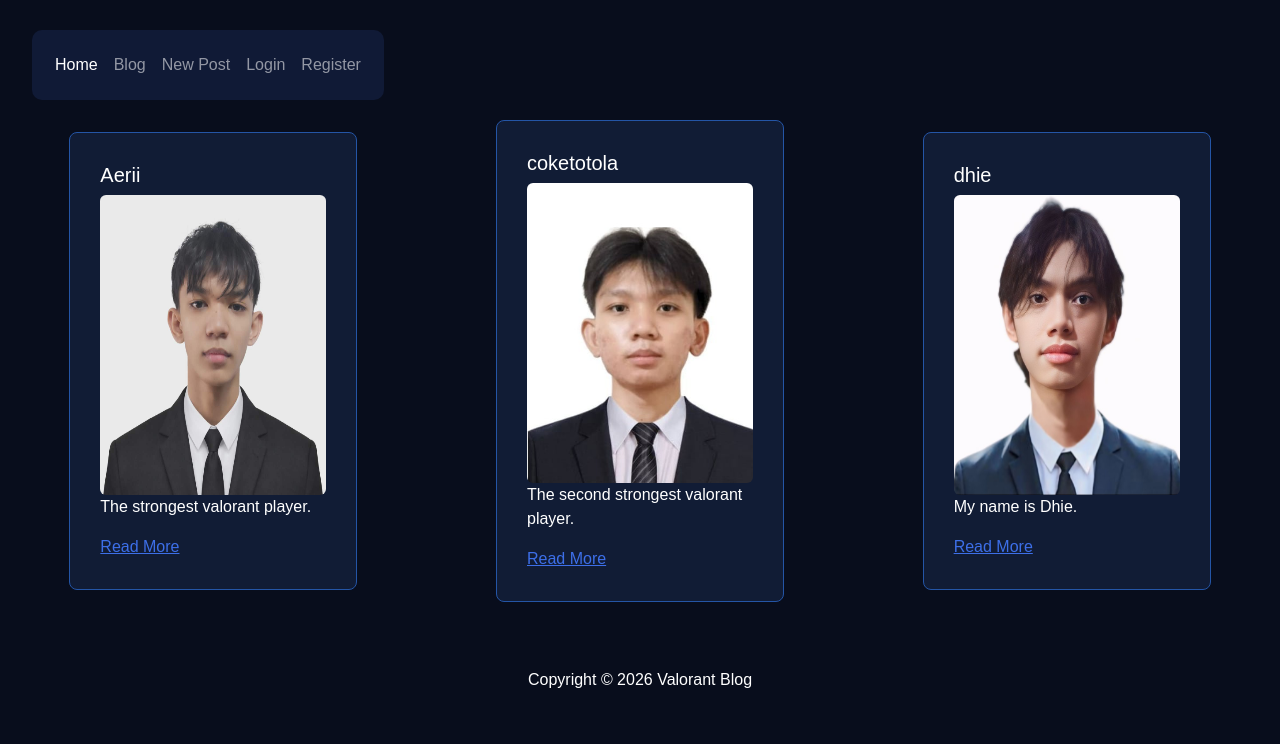
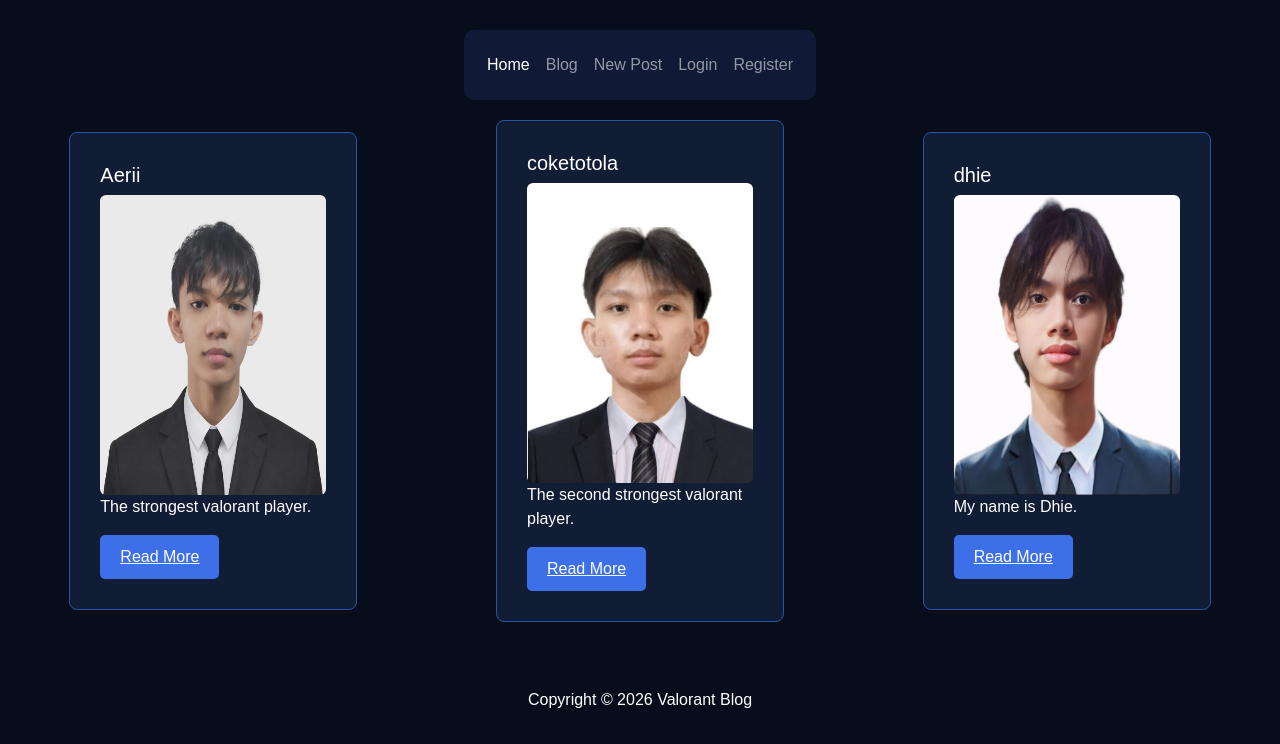
Before and after one commit to aerii-soec/porfolio-3, a plain HTML site: page index.html in a window 1280 px wide. Shown: the part 56-800 px from the top of the page. Drawn offline with nearby package versions, Linux system fonts and the light colour scheme.

Commit message:
edited read more button

```diff
--- a/index.html
+++ b/index.html
@@ -47,7 +47,7 @@
               <h5 class="card-title">Aerii</h5>
               <img src="jhe.jpg" class="card-img-top" alt="Aerii">
               <p class="card-text">The strongest valorant player.</p>
-              <a href="post.html#aerii" class="card-link">Read More</a>
+              <button><a href="post.html#aerii" class="card-link">Read More</a></button>
           </div>
           </div>
           <div class="card" style="width: 18rem;">
@@ -55,7 +55,7 @@
               <h5 class="card-title">coketotola</h5>
               <img src="james.jpg" class="card-img-top" alt="coketotola">
               <p class="card-text">The second strongest valorant player.</p>
-              <a href="post.html#coketotola" class="card-link">Read More</a>
+              <button><a href="post.html#coketotola" class="card-link">Read More</a></button>
           </div>
           </div>
           <div class="card" style="width: 18rem;">
@@ -63,7 +63,7 @@
               <h5 class="card-title">dhie</h5>
               <img src="stanly.jpg" class="card-img-top" alt="dhie">
               <p class="card-text">My name is Dhie.</p>
-              <a href="post.html#dhie" class="card-link">Read More</a>
+              <button><a href="post.html#dhie" class="card-link">Read More</a></button>
           </div>
           </div>
       </div>
--- a/style.css
+++ b/style.css
@@ -34,6 +34,7 @@ header h1 {
 .navbar {
     background-color: #080D1C;
     padding: 20px;
+    margin:auto
 }
 
 .navbar-nav {
@@ -81,9 +82,16 @@ header h1 {
 }
 
 .card-link {
-    color: #3D6FE8;
+    color: #fdfdfd;
 }
-
+button {
+    background-color: #3D6FE8;
+    color: #FFFFFF;
+    border: none;
+    padding: 10px 20px;
+    border-radius: 5px;
+    cursor: pointer;
+}
 .text-center {
     text-align: center;
 }
```
